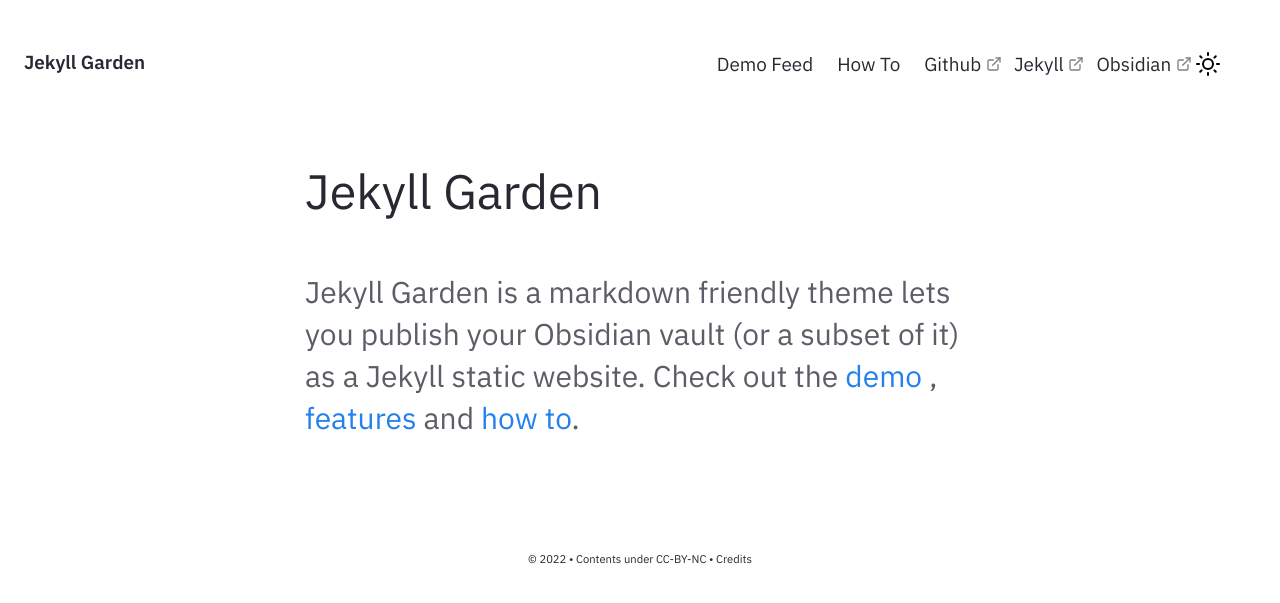
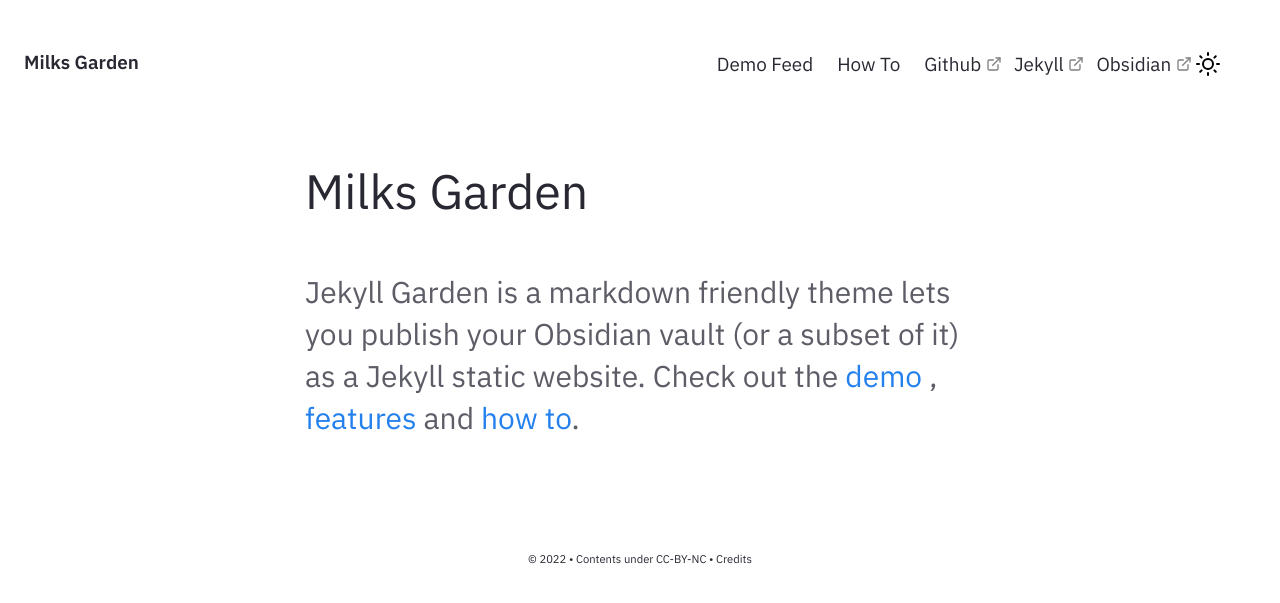
Before and after one commit to daliaramazan/daliaramazan.github.io, a Jekyll site: the page built from pages/index.md, in a window 1280 px wide. Shown: the top 603 px of the page. Built offline with Jekyll 4.4.1, drawn with Linux system fonts in a browser that asks for light colours.

Commit message:
Update _config.yml

```diff
--- a/_config.yml
+++ b/_config.yml
@@ -19,7 +19,7 @@
 # in the templates via {{ site.myvariable }}.
 
 # URL is the base hostname with protocol for your site, eg http://example.com
-url: "" # the base hostname & protocol for your site, e.g. http://example.com
+url: "https://daliaramazan.github.io" # the base hostname & protocol for your site, e.g. http://example.com
 
 # If you want to install this jekyll in a subpath (eg /digitalgarden) set it here.
 # Else keep it Empty (DON'T PUT /; Keep it empty)
@@ -27,7 +27,7 @@ baseurl: ""
 
 # Website Header, Description, Footer year and text.
 # If you are deleting this, make sure you remove it from HTML files too
-heading: Jekyll Garden # Change this
+heading: Milks Garden # Change this
 content: Obsidian ready Jekyll Theme
 copyright:
   year: © 2022
```
